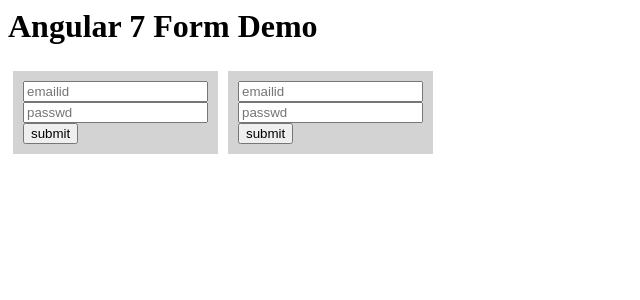
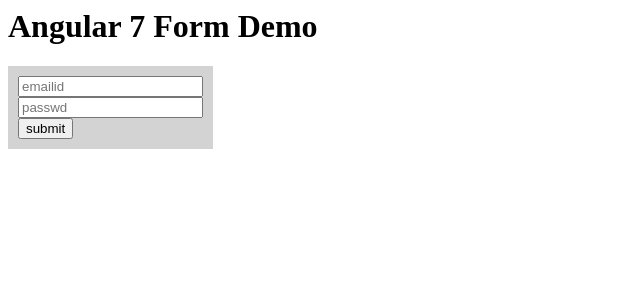
Before and after one commit to rakeshkumar11/angular-ivy-zczcx7, an Angular app: page / in a window 1280 px wide. Shown: the top 300 px of the page, without its empty margins (0-640 px from the left). Built offline with nearby package versions, Linux system fonts and the light colour scheme.

Commit message:
2 files modified

```diff
--- a/src/app/app.component.css
+++ b/src/app/app.component.css
@@ -14,5 +14,4 @@
   background-color: lightgray;
   display: inline-block;
   padding: 10px;
-  margin:5px;
 }
--- a/src/app/app.component.html
+++ b/src/app/app.component.html
@@ -9,12 +9,3 @@
 
    <input type = "submit" value = "submit">
 </form>
-
-<form #fid = "ngForm" (ngSubmit) = "fun1(fid.value)">
-
-   <input type = "text" name = "emailid" placeholder = "emailid" ngModel> <br/>
-
-   <input type = "password" name = "passwd" placeholder = "passwd" ngModel> <br/>
-
-   <input type = "submit" value = "submit">
-</form>
```
